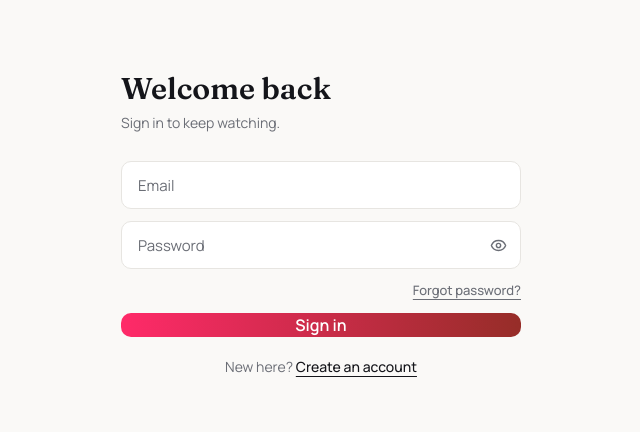
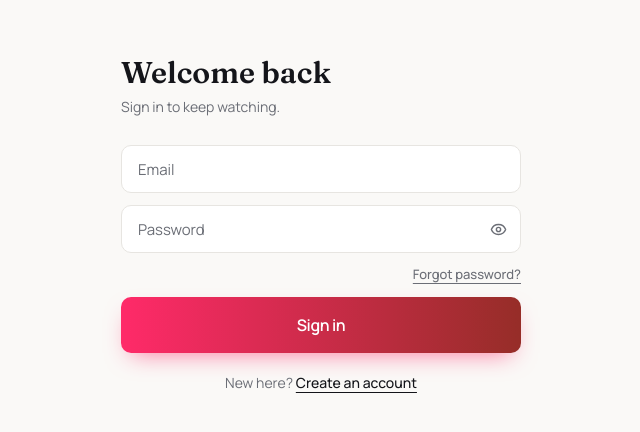
Before and after one commit to meckurypro/IQ.Cinema, a Next.js app: page /auth/login in a window 1280 px wide. Shown: the part 176-608 px from the top of the page, without its empty margins (319-959 px from the left). Built offline with nearby package versions, Linux system fonts and the light colour scheme; no server answers.

Commit message:
Rework button system: fix broken lg size, add danger variant, unify ad-hoc buttons

```diff
--- a/app/admin/page.tsx
+++ b/app/admin/page.tsx
@@ -380,7 +380,7 @@ export default function AdminPage() {
             key={t.key}
             onClick={() => setTab(t.key)}
             className={clsx(
-              "shrink-0 border-b-2 pb-2.5 text-[13px] font-medium",
+              "shrink-0 border-b-2 pb-2.5 text-[13px] font-medium transition-colors",
               tab === t.key ? "border-gold text-text" : "border-transparent text-muted"
             )}
           >
@@ -416,7 +416,7 @@ export default function AdminPage() {
                   </Button>
                   <Button
                     size="sm"
-                    variant="secondary"
+                    variant="danger"
                     disabled={titleActionId === t.id}
                     onClick={() => reviewTitle(t.id, "declined")}
                   >
@@ -468,7 +468,7 @@ export default function AdminPage() {
                 </Button>
                 <Button
                   size="sm"
-                  variant="secondary"
+                  variant="danger"
                   onClick={() => reviewApplication(a.id, a.user_id, "declined")}
                 >
                   Decline
@@ -501,7 +501,7 @@ export default function AdminPage() {
                 <Button size="sm" onClick={() => reviewPartnerApp(a.id, a.user_id, true)}>
                   Approve partner
                 </Button>
-                <Button size="sm" variant="secondary" onClick={() => reviewPartnerApp(a.id, a.user_id, false)}>
+                <Button size="sm" variant="danger" onClick={() => reviewPartnerApp(a.id, a.user_id, false)}>
                   Decline
                 </Button>
               </div>
@@ -555,7 +555,7 @@ export default function AdminPage() {
                   </Button>
                   <Button
                     size="sm"
-                    variant="secondary"
+                    variant="danger"
                     disabled={withdrawalActionId === w.id}
                     onClick={() => declineWithdrawal(w)}
                   >
--- a/app/creator/upload/page.tsx
+++ b/app/creator/upload/page.tsx
@@ -444,10 +444,10 @@ export default function UploadPage() {
                 type="button"
                 key={ct.value}
                 onClick={() => setContentType(ct.value)}
-                className={`h-14 flex-1 rounded-md border px-2 text-[12px] font-medium transition-colors ${
+                className={`h-14 flex-1 rounded-md border px-2 text-[12px] font-medium transition-all duration-150 active:scale-[0.98] ${
                   contentType === ct.value
                     ? "border-pink bg-pink/10 text-pink"
-                    : "border-border bg-surface text-muted"
+                    : "border-border bg-surface text-muted hover:border-pink/30 hover:text-text"
                 }`}
               >
                 <div>{ct.label}</div>
@@ -546,14 +546,14 @@ export default function UploadPage() {
                               type="button"
                               disabled={deleting}
                               onClick={() => handleDeleteEpisode(d.id)}
-                              className="rounded-md bg-crimson px-2.5 py-1 text-[11px] font-semibold text-white"
+                              className="rounded-md bg-crimson px-2.5 py-1 text-[11px] font-semibold text-white transition-all duration-150 hover:brightness-110 active:scale-[0.97] active:brightness-95 disabled:opacity-50 disabled:pointer-events-none"
                             >
                               {deleting ? "Deleting…" : "Confirm"}
                             </button>
                             <button
                               type="button"
                               onClick={() => setConfirmDeleteId(null)}
-                              className="rounded-md border border-border px-2.5 py-1 text-[11px] text-muted"
+                              className="rounded-md border border-border px-2.5 py-1 text-[11px] text-muted transition-colors duration-150 hover:bg-border/40 active:scale-[0.97]"
                             >
                               Cancel
                             </button>
@@ -563,7 +563,7 @@ export default function UploadPage() {
                         <button
                           type="button"
                           onClick={() => setConfirmDeleteId(d.id)}
-                          className="flex items-center gap-1 text-[12px] font-medium text-crimson"
+                          className="flex items-center gap-1 text-[12px] font-medium text-crimson transition-colors duration-150 hover:text-crimson/75"
                         >
                           <Trash2 size={13} /> Delete {config.unitLabel.toLowerCase()}
                         </button>
@@ -670,13 +670,14 @@ export default function UploadPage() {
             </div>
 
             {justSaved && (
-              <button
+              <Button
                 type="button"
                 onClick={resetForNextUnit}
-                className="flex w-full items-center justify-center gap-1 rounded-md border border-dashed border-border py-2 text-[13px] text-muted"
+                variant="ghost"
+                className="w-full border border-dashed border-border text-[13px] text-muted hover:border-pink/40 hover:text-text"
               >
                 <Plus size={14} /> Add another {config.unitLabel.toLowerCase()}
-              </button>
+              </Button>
             )}
 
             <p className="text-center text-[12px] text-muted">
--- a/app/profile/page.tsx
+++ b/app/profile/page.tsx
@@ -196,12 +196,14 @@ export default function ProfilePage() {
         </button>
       </nav>
 
-      <button
+      <Button
         onClick={handleSignOut}
-        className="mt-5 flex w-full items-center justify-center gap-2 rounded-md border border-border py-3 text-[14px] font-medium text-crimson"
+        variant="secondary"
+        size="lg"
+        className="mt-5 w-full text-crimson"
       >
         <LogOut size={16} /> Sign out
-      </button>
+      </Button>
     </div>
   );
 }
--- a/app/title/[id]/page.tsx
+++ b/app/title/[id]/page.tsx
@@ -5,6 +5,7 @@ import Link from "next/link";
 import { notFound } from "next/navigation";
 import { Lock, Play, Bookmark, Zap } from "lucide-react";
 import { createClient } from "@/lib/supabase/server";
+import { Button } from "@/components/ui/Button";
 
 async function getTitle(slug: string) {
   const supabase = createClient();
@@ -73,17 +74,14 @@ export default async function TitlePage({ params }: { params: { id: string } })
         <div className="mt-4 flex gap-2">
           <Link
             href={episodes[0] ? `/watch/${episodes[0].id}` : "#"}
-            className="flex h-11 flex-1 items-center justify-center gap-2 rounded-md bg-gradient-to-r from-pink to-crimson text-[15px] font-semibold text-white"
+            className="flex h-11 flex-1 items-center justify-center gap-2 rounded-md bg-gradient-to-r from-pink to-crimson text-[15px] font-semibold text-white shadow-[0_10px_24px_-10px_rgb(var(--pink)_/_0.65)] transition-all duration-150 ease-out hover:brightness-110 active:scale-[0.98] active:brightness-95"
           >
             <Play size={16} className="fill-white" />
             Watch now
           </Link>
-          <button
-            aria-label="Add to library"
-            className="flex h-11 w-11 items-center justify-center rounded-md border border-border bg-surface text-text"
-          >
+          <Button variant="secondary" size="icon" aria-label="Add to library">
             <Bookmark size={17} />
-          </button>
+          </Button>
         </div>
       </div>
 
--- a/components/ui/Button.tsx
+++ b/components/ui/Button.tsx
@@ -5,23 +5,47 @@
 import { ButtonHTMLAttributes, forwardRef } from "react";
 import clsx from "clsx";
 
-type Variant = "primary" | "secondary" | "ghost" | "gold";
-type Size = "sm" | "md" | "lg";
+type Variant = "primary" | "secondary" | "ghost" | "gold" | "danger";
+type Size = "sm" | "md" | "lg" | "icon";
 
 const variants: Record<Variant, string> = {
-  // Brand primary: pink → crimson, the same red/pink pairing used for the
-  // "Exclusive" and "Hot" badges on the home page, applied to every CTA.
+  // Brand primary: pink → crimson, the same gradient used for the
+  // "Exclusive"/"Hot" badges on the home page — the one CTA color the
+  // whole app commits to. A soft tinted glow gives it lift instead of
+  // sitting flat on the surface.
   primary:
-    "bg-gradient-to-r from-pink to-crimson text-white hover:brightness-110 active:brightness-95",
-  secondary: "bg-surface-raised text-text hover:bg-border/60",
-  ghost: "bg-transparent text-text hover:bg-surface-raised",
-  gold: "bg-gold text-[rgb(20_16_8)] hover:brightness-105 active:brightness-95",
+    "bg-gradient-to-r from-pink to-crimson text-white " +
+    "shadow-[0_10px_24px_-10px_rgb(var(--pink)_/_0.65)] " +
+    "hover:brightness-110 hover:shadow-[0_14px_30px_-8px_rgb(var(--pink)_/_0.75)] " +
+    "active:brightness-95 active:shadow-[0_4px_14px_-8px_rgb(var(--pink)_/_0.5)]",
+  secondary:
+    "border border-border bg-surface-raised text-text " +
+    "hover:bg-border/50 active:bg-border/70",
+  ghost: "bg-transparent text-text hover:bg-surface-raised active:bg-border/40",
+  gold:
+    "bg-gold text-[rgb(20_16_8)] " +
+    "shadow-[0_10px_24px_-10px_rgb(var(--gold)_/_0.5)] " +
+    "hover:brightness-105 hover:shadow-[0_14px_30px_-8px_rgb(var(--gold)_/_0.6)] " +
+    "active:brightness-95",
+  // Solid crimson fill for actions with real consequence (destructive
+  // confirms, declines) — deliberately heavier than `secondary` so it
+  // never gets mistaken for a neutral choice.
+  danger:
+    "bg-crimson text-white " +
+    "shadow-[0_10px_24px_-10px_rgb(var(--crimson)_/_0.5)] " +
+    "hover:brightness-110 hover:shadow-[0_14px_30px_-8px_rgb(var(--crimson)_/_0.6)] " +
+    "active:brightness-95",
 };
 
+// h-13 doesn't exist on Tailwind's default spacing scale (11 → 12 → 14),
+// so the old "lg" size silently produced no height utility at all — the
+// button rendered slim, sized only by its padding. Every size below is a
+// real token.
 const sizes: Record<Size, string> = {
-  sm: "h-9 px-3.5 text-sm",
-  md: "h-11 px-5 text-[15px]",
-  lg: "h-13 px-6 text-base",
+  sm: "h-9 px-3.5 text-sm gap-1.5",
+  md: "h-11 px-5 text-[15px] gap-2",
+  lg: "h-14 px-6 text-base gap-2",
+  icon: "h-11 w-11 p-0",
 };
 
 interface ButtonProps extends ButtonHTMLAttributes<HTMLButtonElement> {
@@ -35,7 +59,10 @@ export const Button = forwardRef<HTMLButtonElement, ButtonProps>(
       <button
         ref={ref}
         className={clsx(
-          "inline-flex items-center justify-center gap-2 rounded-md font-semibold transition-all duration-150 disabled:opacity-50 disabled:pointer-events-none active:scale-[0.98]",
+          "inline-flex shrink-0 items-center justify-center rounded-md font-semibold tracking-tight",
+          "transition-all duration-150 ease-out",
+          "disabled:opacity-50 disabled:pointer-events-none disabled:shadow-none",
+          "active:scale-[0.98]",
           variants[variant],
           sizes[size],
           className
```
